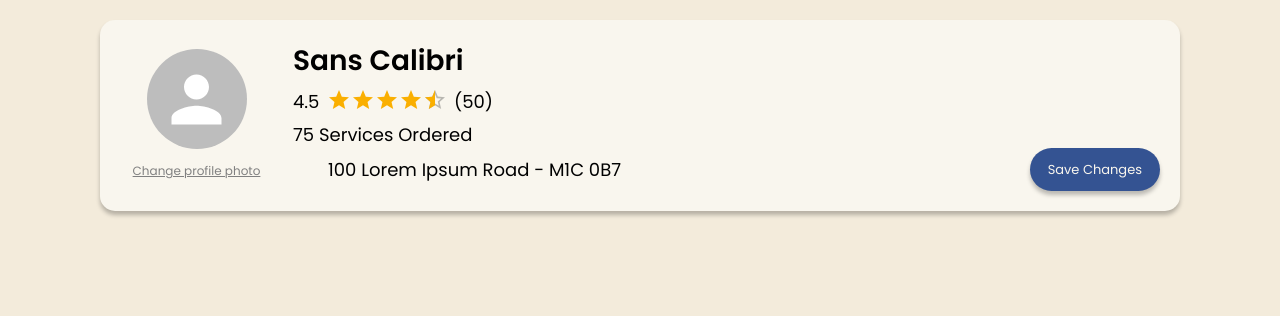
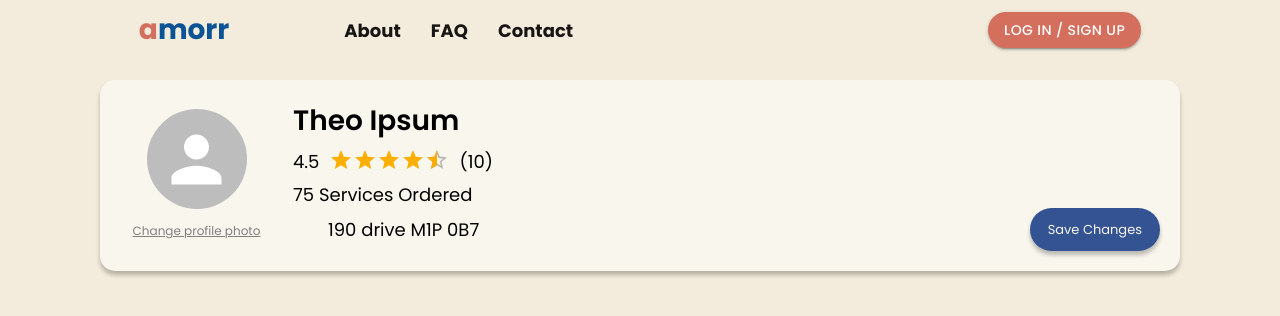
Before and after one commit to serhatgktp/amorr, a React (Create React App) app in the folder frontend/: page /profile in a window 1280 px wide. Shown: the top 316 px of the page. Built offline with nearby package versions, Linux system fonts and the light colour scheme; some icons are missing.

Commit message:
125 added get request

```diff
--- a/frontend/src/App.js
+++ b/frontend/src/App.js
@@ -12,7 +12,7 @@ import LoginSignupLanding from './components/initial_login_signup_landing/login_
 import InitialLogin from './components/initial-login/initial-login';
 import InitialSignUp from './components/initial-signup/initial-signup';
 import Login from './components/login-page/login-page';
-import CustomerProfile from './components/customer_profile/customer_profile'
+import CustomerProfile from './components/customer_profile/customer_profile';
 
 import {
   BrowserRouter as Router,
@@ -26,7 +26,25 @@ import {
 function App(){
   return (
     <body>
-    <CustomerProfile/>
+    <Navbar/>
+    <Router>
+      <Routes>
+
+        <Route path='/' element={<Home/>} />
+        <Route path='/home' element={<Home/>} />
+        <Route path='/about' element={<AboutUs/>} />
+        <Route path='/contact' element={<ContactUs/>} />
+        <Route path='/customer-register' element={<CustomerRegistration/>} />
+        <Route path='/sp-register' element={<ServiceProviderRegistration/>} />
+        <Route path='/FAQ' element={<FAQ/>} />
+        <Route path='/initial-signup-landing' element={<LoginSignupLanding/>} />
+        <Route path='/initial-login' element={<InitialLogin/>} />
+        <Route path='/initial-signup' element={<InitialSignUp/>} />
+        <Route path='/login' element={<Login/>} />
+        <Route path='/profile' element={<CustomerProfile/>}/>
+
+      </Routes>
+    </Router>
     </body>
   )
  }
--- a/frontend/src/components/customer_profile/customer_info/customer_info.jsx
+++ b/frontend/src/components/customer_profile/customer_info/customer_info.jsx
@@ -1,14 +1,35 @@
-import React , { useState }from 'react';
+import React , { useEffect, useState }from 'react';
 import './customer_info_styles.css'
 import { Icon } from '@iconify/react';
-import { Rating, Avatar } from '@mui/material';
+import { Rating, Avatar, requirePropFactory } from '@mui/material';
 import InlineEdit from "./editable"
+import image from "../../../assets/customer_profile/customer.jpg"
 
 const CustomerInfo = () => {
 
-    const address = "100 Lorem Ipsum Road - M1C 0B7"
+    const [user, setUser] = useState({full_name: "", address: "", total_rating: 0, num_ratings: 0, profile_photo: null});
+
+    useEffect(() => {
+        /*fetch("http://localhost:5000/get-profile").then(response => {
+            if (response.ok){
+                response.json().then(data => {
+                    setUser(data)
+                })
+            }
+            else {
+                throw new Error(response.statusText)
+            }
+            }).catch(err => {
+                console.log(err)
+            });*/
+        setUser({full_name: "Theo Ipsum", address: "190 Fall Guys M1P 0B7", total_rating: 40, num_ratings: 10, profile_photo: "../../../assets/customer_profile/customer.jpg"});
+    }, [])
+
+    const [img, setImage] = useState(null);
+
+    let address = "190 drive M1P 0B7";
+    console.log(address);
     const [value, setValue] = useState(address);
-    const [img, setImage] = useState(null);
 
     const imageHandler = (e) => {
         const selected = e.target.files[0];
@@ -38,12 +59,12 @@ const CustomerInfo = () => {
 
             <div id="customer_right">
 
-                <div id="customer_name">Sans Calibri</div>
+                <div id="customer_name">{user.full_name}</div>
 
                 <div id="rating">
                     <span className="rating_num">4.5</span>
                     <Rating name="read-only" size="medium" value={4.5} precision={0.5} readOnly />
-                    <span className="rating_num">(50)</span>
+                    <span className="rating_num">({user.num_ratings})</span>
                 </div>
 
                 <div id="services_ordered"> <span>75 </span>Services Ordered</div>
--- a/frontend/src/components/customer_profile/customer_info/editable.jsx
+++ b/frontend/src/components/customer_profile/customer_info/editable.jsx
@@ -3,6 +3,7 @@ import "./editable_styles.css"
 
 const InlineEdit = ({value, setValue}) => {
     const [editingValue, setEditingValue] = useState(value);
+    console.log(value);
 
     const onChange = (event) => setEditingValue(event.target.value);
 
```
